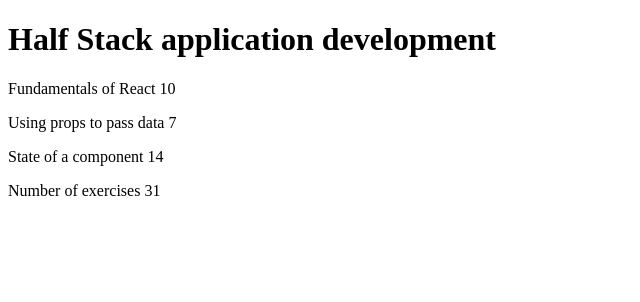
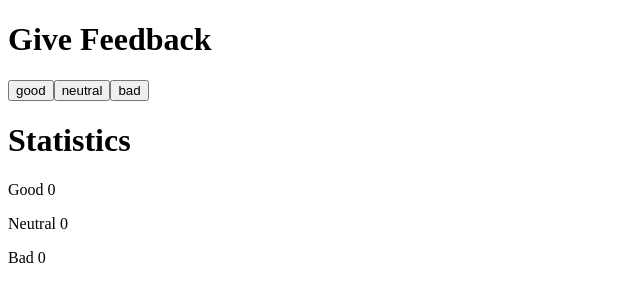
Before and after one commit to LinCie/FullStackOpen_Submissions, a React (Vite) app in the folder part1/: page / in a window 1280 px wide. Shown: the top 302 px of the page, without its empty margins (0-640 px from the left). Built offline with nearby package versions, Linux system fonts and the light colour scheme.

Commit message:
exercise 1.6 submission

```diff
--- a/part1/src/App.jsx
+++ b/part1/src/App.jsx
@@ -1,58 +1,46 @@
-const Header = (props) => {
-  return <h1>{props.course.name}</h1>;
+import { useState } from "react";
+
+const Button = (props) => {
+  return <button onClick={props.onClick}>{props.text}</button>;
 };
 
-const Part = (props) => {
+const Statistic = (props) => {
   return (
-    <p>
-      {props.name} {props.exercises}
-    </p>
+    <div>
+      <p>Good {props.reviews.good}</p>
+      <p>Neutral {props.reviews.neutral}</p>
+      <p>Bad {props.reviews.bad}</p>
+    </div>
   );
 };
 
-const Content = (props) => {
-  return (
-    <>
-      {props.course.parts.map((part) => (
-        <Part key={part.name} name={part.name} exercises={part.exercises} />
-      ))}
-    </>
-  );
-};
+const App = () => {
+  const [reviews, setReviews] = useState({ good: 0, neutral: 0, bad: 0 });
 
-const Footer = (props) => {
-  let numberOfExercise = 0;
-  props.course.parts.forEach((part) => {
-    numberOfExercise += part.exercises;
-  });
-
-  return <p>Number of exercises {numberOfExercise}</p>;
-};
-
-const App = () => {
-  const course = {
-    name: "Half Stack application development",
-    parts: [
-      {
-        name: "Fundamentals of React",
-        exercises: 10,
-      },
-      {
-        name: "Using props to pass data",
-        exercises: 7,
-      },
-      {
-        name: "State of a component",
-        exercises: 14,
-      },
-    ],
+  const handleClick = (review) => {
+    switch (review) {
+      case "good":
+        setReviews({ ...reviews, good: reviews.good + 1 });
+        break;
+      case "neutral":
+        setReviews({ ...reviews, neutral: reviews.neutral + 1 });
+        break;
+      case "bad":
+        setReviews({ ...reviews, bad: reviews.bad + 1 });
+        break;
+      default:
+        return;
+    }
   };
 
   return (
     <div>
-      <Header course={course} />
-      <Content course={course} />
-      <Footer course={course} />
+      <h1>Give Feedback</h1>
+      <Button onClick={() => handleClick("good")} text="good" />
+      <Button onClick={() => handleClick("neutral")} text="neutral" />
+      <Button onClick={() => handleClick("bad")} text="bad" />
+      <h1>Statistics</h1>
+      <Statistic reviews={reviews} />
     </div>
   );
 };
--- a/part1/src/main.jsx
+++ b/part1/src/main.jsx
@@ -1,3 +1,4 @@
+import React from 'react'
 import ReactDOM from 'react-dom/client'
 
 import App from './App'
```
